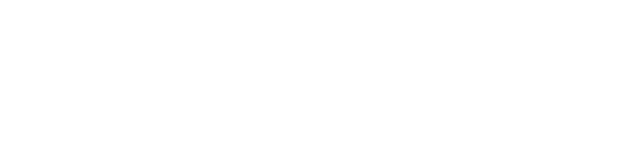
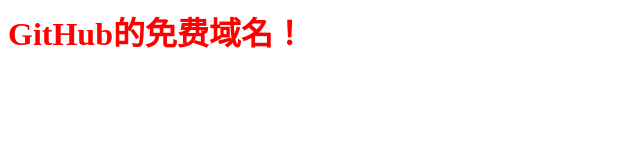
Before and after one commit to panyueyang/panyueyang.github.io, a plain HTML site: page index.html in a window 1280 px wide. Shown: the whole page, without its empty margins (0-640 px from the left). Drawn offline with Linux system fonts and the light colour scheme.

Commit message:
Update index.html

```diff
--- a/index.html
+++ b/index.html
@@ -1,3 +1,3 @@
 <html>
-  <h1 style="color:red"></h1>
+  <h1 style="color:red">GitHub的免费域名！</h1>
 </html>
```
